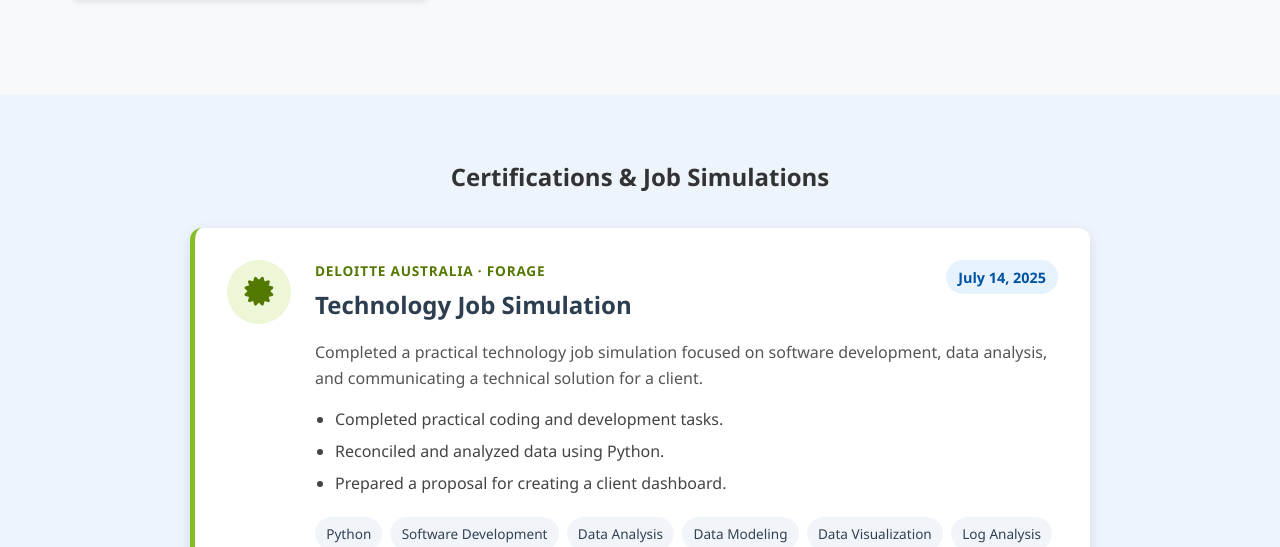
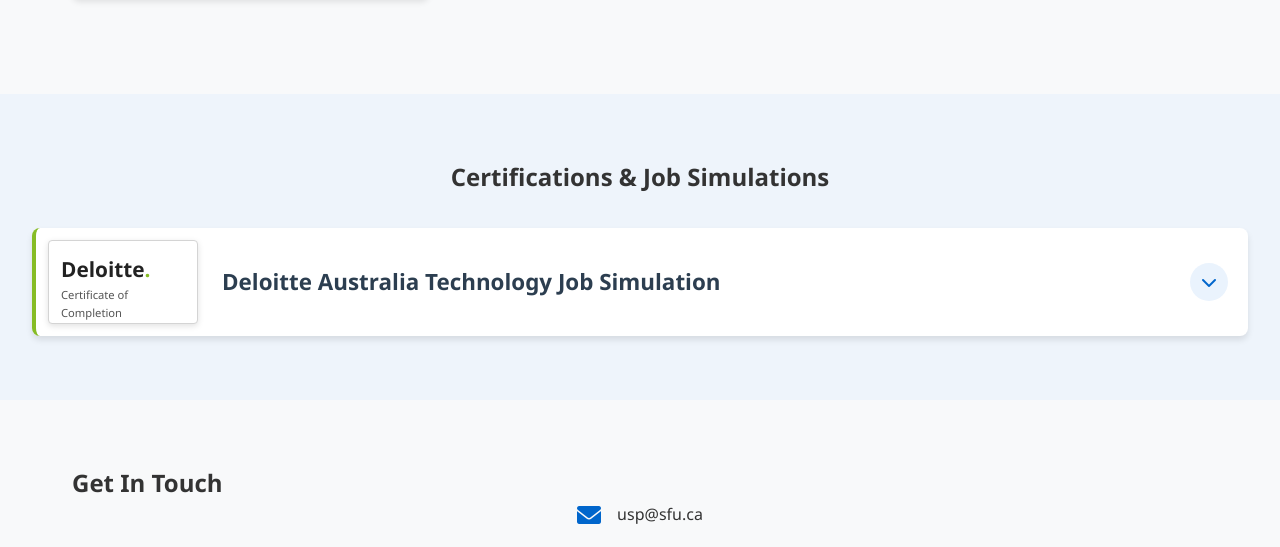
Before and after one commit to utsav7123/utsavpatelSFU, a plain HTML site: page index.html in a window 1280 px wide. Shown: the part 2862-3409 px from the top of the page. Drawn offline with Linux system fonts and the light colour scheme.

Commit message:
Add expandable Deloitte certificate card

```diff
--- a/assets/css/styles.css
+++ b/assets/css/styles.css
@@ -70,82 +70,129 @@
     text-align: center;
 }
 
-.certifications-grid {
-    max-width: 900px;
-    margin: 0 auto;
+.certificates-container {
+    width: 100%;
+    max-width: 1280px;
 }
 
-.certificate-card {
-    display: grid;
-    grid-template-columns: auto 1fr;
-    gap: 1.5rem;
-    padding: 2rem;
+.certificates-list {
+    display: flex;
+    flex-direction: column;
+    gap: 1rem;
+}
+
+.certificate-row {
+    width: 100%;
+    overflow: hidden;
     background: #ffffff;
-    border-left: 5px solid #86bc25;
-    border-radius: 12px;
-    box-shadow: 0 4px 14px rgba(0, 0, 0, 0.1);
+    border-left: 4px solid #86bc25;
+    border-radius: 8px;
+    box-shadow: 0 4px 6px rgba(0, 0, 0, 0.1);
     transition: transform 0.3s ease, box-shadow 0.3s ease;
 }
 
-.certificate-card:hover {
-    transform: translateY(-5px);
-    box-shadow: 0 8px 22px rgba(0, 0, 0, 0.14);
+.certificate-row:hover {
+    transform: translateY(-3px);
+    box-shadow: 0 7px 15px rgba(0, 0, 0, 0.14);
 }
 
-.certificate-icon {
+.certificate-row-summary {
+    display: grid;
+    grid-template-columns: 150px minmax(0, 1fr) 38px;
+    gap: 1.5rem;
+    align-items: center;
+    min-height: 108px;
+    padding: 0.75rem 1.25rem 0.75rem 0.75rem;
+    cursor: pointer;
+    list-style: none;
+}
+
+.certificate-row-summary::-webkit-details-marker {
+    display: none;
+}
+
+.certificate-row-summary::marker {
+    content: "";
+}
+
+.certificate-row-summary h3 {
+    margin: 0;
+    padding: 0;
+    color: #2c3e50;
+    font-size: 1.4rem;
+}
+
+.certificate-thumbnail {
     display: flex;
-    width: 64px;
-    height: 64px;
+    width: 150px;
+    height: 84px;
+    flex-direction: column;
+    justify-content: space-between;
+    padding: 0.75rem;
+    color: #222222;
+    background: #ffffff;
+    border: 1px solid #d4d4d4;
+    border-radius: 4px;
+    box-shadow: 0 2px 6px rgba(0, 0, 0, 0.12);
+}
+
+.deloitte-logo {
+    font-size: 1.3rem;
+    font-weight: 700;
+}
+
+.deloitte-logo span {
+    color: #86bc25;
+}
+
+.certificate-thumbnail small {
+    color: #555555;
+    font-size: 0.7rem;
+}
+
+.certificate-toggle {
+    display: flex;
+    width: 38px;
+    height: 38px;
     align-items: center;
     justify-content: center;
-    color: #537800;
-    background: #edf7d8;
+    color: #0066cc;
+    background: #eaf3fd;
     border-radius: 50%;
-    font-size: 1.8rem;
 }
 
-.certificate-heading {
+.certificate-toggle i {
+    transition: transform 0.25s ease;
+}
+
+.certificate-row[open] .certificate-toggle i {
+    transform: rotate(180deg);
+}
+
+.certificate-details {
+    padding: 1.5rem 2rem 2rem 190px;
+    border-top: 1px solid #dce3ea;
+}
+
+.certificate-meta {
     display: flex;
-    align-items: flex-start;
     justify-content: space-between;
     gap: 1rem;
-}
-
-.certificate-provider {
-    margin-bottom: 0.25rem;
-    color: #537800;
-    font-size: 0.85rem;
-    font-weight: 700;
-    letter-spacing: 0.05rem;
-    text-transform: uppercase;
-}
-
-.certificate-heading h3 {
-    color: #2c3e50;
-    font-size: 1.5rem;
-}
-
-.certificate-date {
-    flex-shrink: 0;
-    padding: 0.35rem 0.75rem;
-    color: #0052a3;
-    background: #e7f2ff;
-    border-radius: 20px;
-    font-size: 0.9rem;
-    font-weight: 600;
-}
-
-.certificate-summary {
-    margin: 1rem 0;
+    margin-bottom: 1rem;
     color: #555555;
 }
 
-.certificate-highlights {
+.certificate-details p {
+    margin-bottom: 1rem;
+    color: #555555;
+}
+
+.certificate-details ul {
     margin: 0 0 1.25rem 1.25rem;
     color: #444444;
 }
 
-.certificate-highlights li {
+.certificate-details li {
     margin-bottom: 0.4rem;
 }
 
@@ -159,25 +206,24 @@
 .certificate-skills span {
     padding: 0.35rem 0.7rem;
     color: #334155;
-    background: #f1f5f9;
+    background: #edf2f7;
     border-radius: 20px;
     font-size: 0.85rem;
 }
 
-.certificate-button {
+.certificate-link {
     display: inline-flex;
     align-items: center;
     gap: 0.5rem;
-    padding: 0.7rem 1rem;
+    padding: 0.65rem 1rem;
     color: #ffffff;
     background: #0066cc;
-    border-radius: 5px;
+    border-radius: 4px;
     text-decoration: none;
     font-weight: 600;
-    transition: background 0.3s ease;
 }
 
-.certificate-button:hover {
+.certificate-link:hover {
     background: #0052a3;
 }
 
@@ -186,13 +232,43 @@
 }
 
 @media (max-width: 768px) {
-    .certificate-card {
-        grid-template-columns: 1fr;
-        padding: 1.5rem;
+    .certificate-row-summary {
+        grid-template-columns: 95px minmax(0, 1fr) 34px;
+        gap: 0.8rem;
+        min-height: 88px;
+        padding: 0.65rem;
     }
 
-    .certificate-heading {
+    .certificate-thumbnail {
+        width: 95px;
+        height: 66px;
+        padding: 0.5rem;
+    }
+
+    .deloitte-logo {
+        font-size: 1rem;
+    }
+
+    .certificate-thumbnail small {
+        font-size: 0.58rem;
+    }
+
+    .certificate-row-summary h3 {
+        font-size: 1rem;
+    }
+
+    .certificate-toggle {
+        width: 34px;
+        height: 34px;
+    }
+
+    .certificate-details {
+        padding: 1.25rem;
+    }
+
+    .certificate-meta {
         flex-direction: column;
+        gap: 0.25rem;
     }
 
     .nav-links {
--- a/index.html
+++ b/index.html
@@ -118,43 +118,47 @@
             </div>
         </section>
 
-        <section id="certifications" class="certifications-section">
-    <div class="container">
+       <section id="certifications" class="certifications-section">
+    <div class="container certificates-container">
         <h2>Certifications & Job Simulations</h2>
 
-        <div class="certifications-grid">
-            <article class="certificate-card">
-                <div class="certificate-icon" aria-hidden="true">
-                    <i class="fas fa-certificate"></i>
-                </div>
+        <div class="certificates-list">
 
-                <div class="certificate-content">
-                    <div class="certificate-heading">
-                        <div>
-                            <p class="certificate-provider">
-                                Deloitte Australia · Forage
-                            </p>
-                            <h3>Technology Job Simulation</h3>
+            <details class="certificate-row">
+                <summary class="certificate-row-summary">
+                    <div class="certificate-thumbnail" aria-hidden="true">
+                        <div class="deloitte-logo">
+                            Deloitte<span>.</span>
                         </div>
-
-                        <span class="certificate-date">
-                            July 14, 2025
-                        </span>
+                        <small>Certificate of Completion</small>
                     </div>
 
-                    <p class="certificate-summary">
+                    <h3>Deloitte Australia Technology Job Simulation</h3>
+
+                    <span class="certificate-toggle" aria-hidden="true">
+                        <i class="fas fa-chevron-down"></i>
+                    </span>
+                </summary>
+
+                <div class="certificate-details">
+                    <div class="certificate-meta">
+                        <strong>Issued by Forage</strong>
+                        <span>Completed July 14, 2025</span>
+                    </div>
+
+                    <p>
                         Completed a practical technology job simulation focused
                         on software development, data analysis, and communicating
                         a technical solution for a client.
                     </p>
 
-                    <ul class="certificate-highlights">
+                    <ul>
                         <li>Completed practical coding and development tasks.</li>
                         <li>Reconciled and analyzed data using Python.</li>
                         <li>Prepared a proposal for creating a client dashboard.</li>
                     </ul>
 
-                    <div class="certificate-skills" aria-label="Skills demonstrated">
+                    <div class="certificate-skills">
                         <span>Python</span>
                         <span>Software Development</span>
                         <span>Data Analysis</span>
@@ -168,13 +172,14 @@
                         href="assets/images/deloitte-technology-job-simulation.pdf"
                         target="_blank"
                         rel="noopener noreferrer"
-                        class="certificate-button"
+                        class="certificate-link"
                     >
                         View Certificate
                         <i class="fas fa-arrow-up-right-from-square"></i>
                     </a>
                 </div>
-            </article>
+            </details>
+
         </div>
     </div>
 </section>
```
